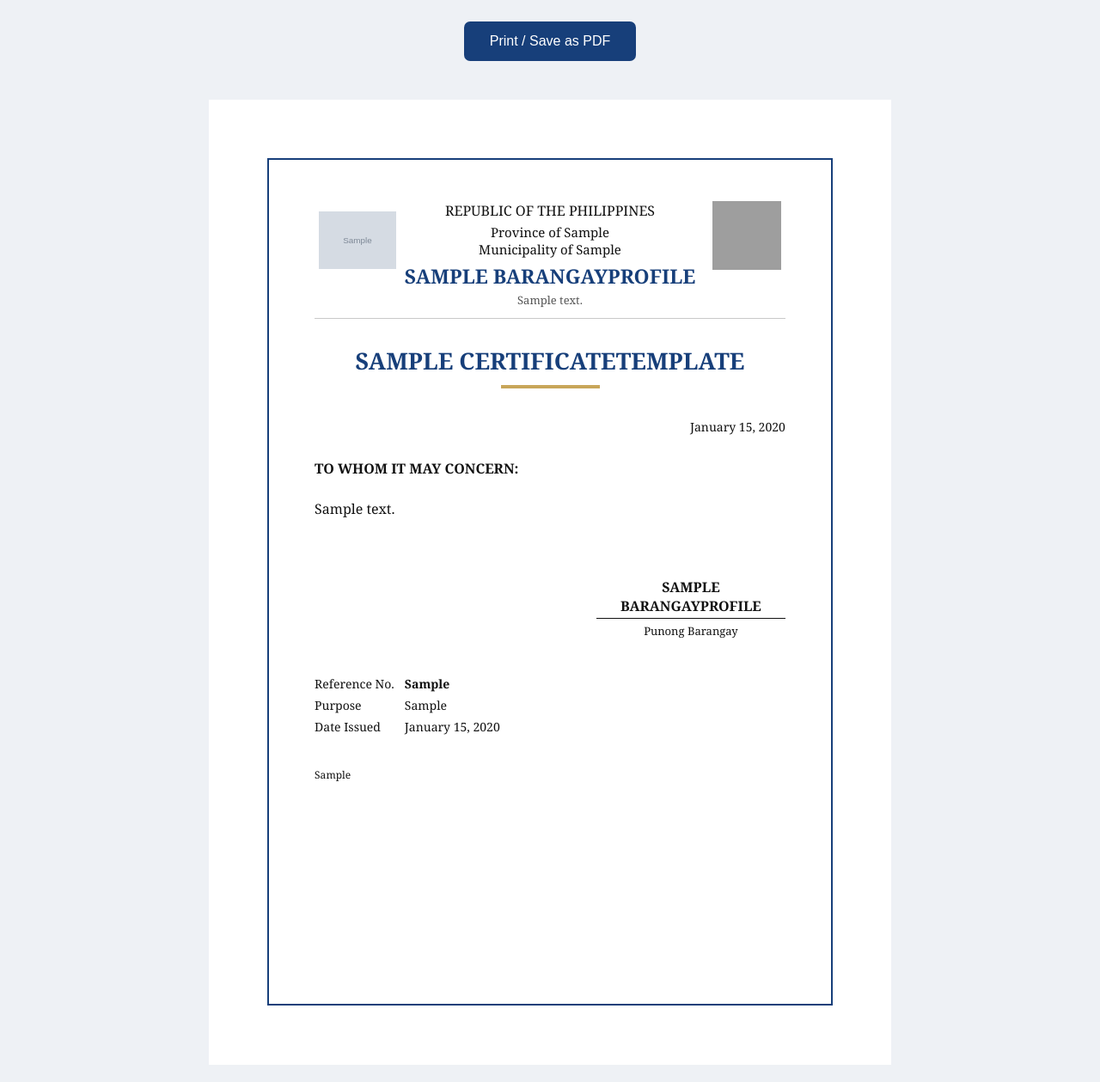
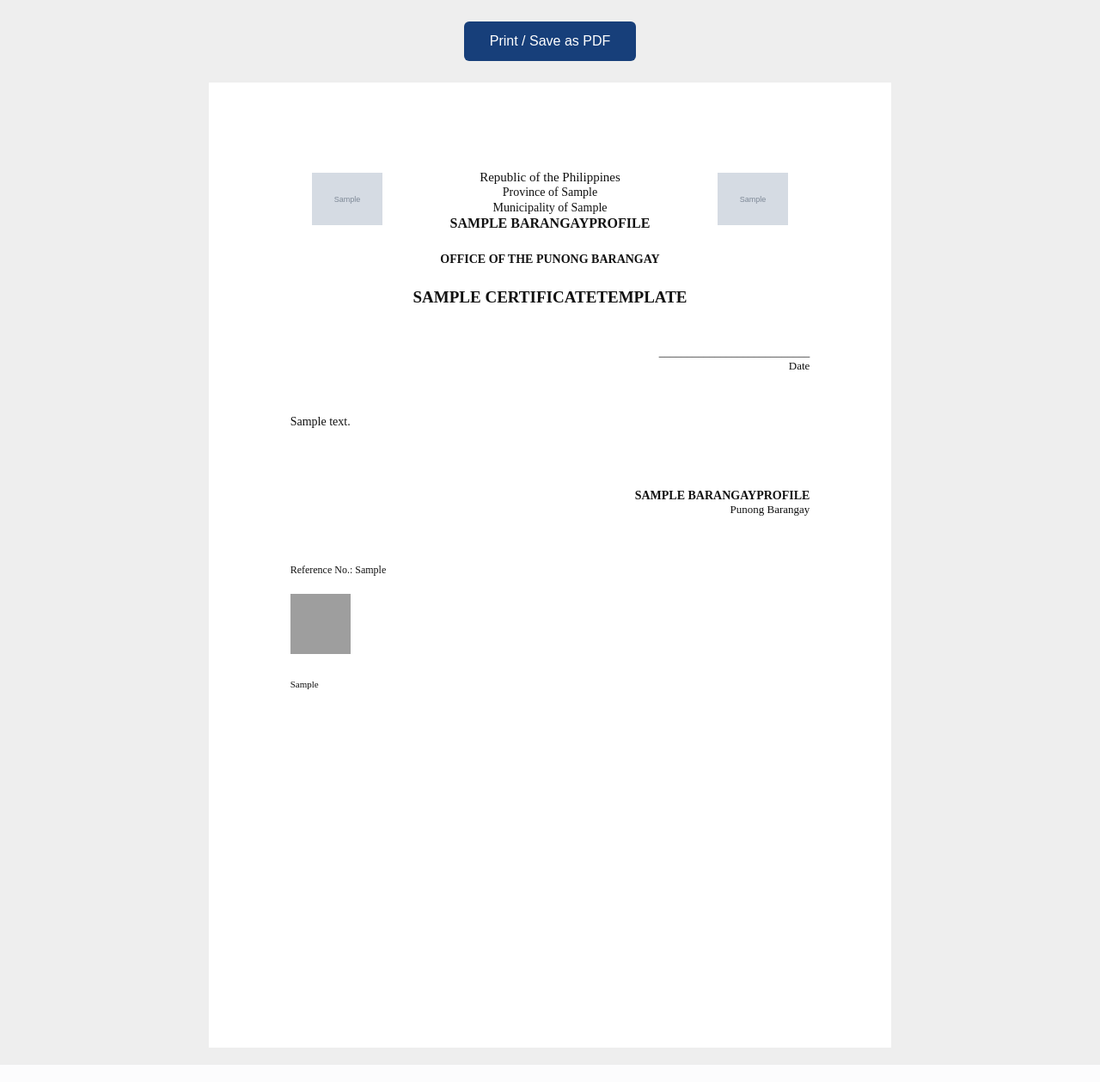
Before and after one commit to brypielago-lang/barangay, a Django app: page /requests/1/document/ in a window 1280 px wide. Shown: the whole page at 86% size. Run offline with Django 5.2, Linux system fonts and the light colour scheme; a user stored in the database is signed in; data comes from the database, SQL or seed files in the repository; tables that the repository leaves empty hold one stand-in row (values such as "Sample post"); grey boxes marked "Sample" are stand-in pictures; grey boxes are pictures that could not be loaded.

Commit message:
Refactor certificate_print.html for improved styling
Updated styles and structure for certificate print template.

```diff
--- a/core/templates/core/certificate_print.html
+++ b/core/templates/core/certificate_print.html
@@ -2,10 +2,10 @@
 <html>
 <head>
     <meta charset="UTF-8">
+
     <title>{{ title }}</title>
 
     <style>
-
         @page {
             size: A4;
             margin: 0;
@@ -17,22 +17,19 @@
 
         body {
             margin: 0;
-            background: #eef1f5;
-            font-family: Georgia, "Times New Roman", serif;
+            background: #eeeeee;
+            font-family: "Times New Roman", Times, serif;
             color: #111;
         }
 
-        .toolbar {
-            text-align: center;
-            padding: 25px;
-        }
-
-        .print-btn {
+        .print-button {
+            display: block;
+            margin: 25px auto;
+            padding: 14px 30px;
             background: #173f7a;
             color: white;
             border: none;
-            padding: 14px 30px;
-            border-radius: 7px;
+            border-radius: 6px;
             font-size: 16px;
             cursor: pointer;
         }
@@ -42,226 +39,130 @@
             min-height: 297mm;
             margin: 20px auto;
             background: white;
-            padding: 18mm 18mm;
-            position: relative;
+            padding: 25mm 25mm 22mm 25mm;
         }
 
-        .border {
-            border: 2px solid #173f7a;
-            min-height: 261mm;
-            padding: 12mm 14mm;
-            position: relative;
+        /* HEADER */
+        .header {
+            width: 100%;
+            display: table;
+            table-layout: fixed;
+            margin-bottom: 8px;
         }
 
-        /* =========================
-           HEADER
-        ========================= */
-
-        .header {
+        .logo-cell {
+            display: table-cell;
+            width: 22%;
+            vertical-align: middle;
             text-align: center;
-            position: relative;
-            min-height: 115px;
         }
 
         .logo {
-            position: absolute;
-            left: 5px;
-            top: 0;
-            width: 90px;
-            height: 90px;
+            width: 82px;
+            height: 82px;
             object-fit: contain;
         }
 
-        .qr {
-            position: absolute;
-            right: 5px;
-            top: 0;
-            width: 80px;
-            height: 80px;
+        .header-center {
+            display: table-cell;
+            width: 56%;
+            text-align: center;
+            vertical-align: middle;
+            line-height: 1.25;
         }
 
         .republic {
-            font-size: 16px;
-            margin-top: 3px;
+            font-size: 15px;
         }
 
         .province {
-            font-size: 15px;
-            margin-top: 4px;
+            font-size: 14px;
         }
 
         .municipality {
-            font-size: 15px;
+            font-size: 14px;
         }
 
-        .barangay-name {
-            font-size: 23px;
+        .barangay {
+            font-size: 16px;
             font-weight: bold;
-            color: #173f7a;
-            margin-top: 5px;
             text-transform: uppercase;
         }
 
-        .address {
-            font-size: 13px;
-            color: #555;
-            margin-top: 3px;
+        .office {
+            text-align: center;
+            font-weight: bold;
+            font-size: 14px;
+            margin-top: 18px;
         }
 
-        .divider {
-            border: 0;
-            border-top: 1px solid #c9c9c9;
-            margin: 12px 0 30px;
-        }
-
-        /* =========================
-           TITLE
-        ========================= */
-
-        .title {
+        /* TITLE */
+        .certificate-title {
             text-align: center;
-            font-size: 27px;
-            color: #173f7a;
+            font-size: 19px;
             font-weight: bold;
-            margin: 0 0 35px;
+            margin-top: 25px;
+            margin-bottom: 45px;
             text-transform: uppercase;
         }
 
-        .gold-line {
-            width: 115px;
-            height: 4px;
-            background: #c8a65a;
-            margin: -25px auto 35px;
+        /* DATE */
+        .date {
+            text-align: right;
+            font-size: 13px;
+            margin-bottom: 45px;
         }
 
-        /* =========================
-           BODY
-        ========================= */
-
+        /* BODY */
         .content {
-            font-size: 16px;
-            line-height: 1.8;
+            font-size: 14px;
+            line-height: 1.75;
             text-align: justify;
         }
 
         .content p {
-            margin: 0 0 18px;
+            margin-bottom: 20px;
         }
 
-        .concern {
-            font-weight: bold;
-            margin-bottom: 25px;
-        }
-
-        /* =========================
-           DATE
-        ========================= */
-
-        .date {
+        /* SIGNATURE */
+        .signature {
+            margin-top: 65px;
+            width: 100%;
             text-align: right;
-            margin-top: 10px;
-            margin-bottom: 25px;
-            font-size: 14px;
-        }
-
-        /* =========================
-           SIGNATURE
-        ========================= */
-
-        .signature-area {
-            margin-top: 65px;
-            display: flex;
-            justify-content: flex-end;
-        }
-
-        .signature {
-            text-align: center;
-            width: 220px;
         }
 
         .signature-name {
             font-weight: bold;
             text-transform: uppercase;
-            border-bottom: 1px solid #111;
-            padding-bottom: 3px;
-        }
-
-        .signature-title {
-            font-size: 13px;
-            margin-top: 5px;
-        }
-
-        /* =========================
-           DETAILS
-        ========================= */
-
-        .details {
-            margin-top: 40px;
             font-size: 14px;
         }
 
-        .details table {
-            border-collapse: collapse;
+        .signature-position {
+            font-size: 13px;
         }
 
-        .details td {
-            padding: 3px 12px 3px 0;
-        }
-
-        /* =========================
-           FOOTER
-        ========================= */
-
-        .footer {
-            margin-top: 35px;
+        /* REFERENCE */
+        .reference {
+            margin-top: 55px;
             font-size: 12px;
         }
 
-        /* =========================
-           RESIDENCY STYLE
-        ========================= */
-
-        .residency .border {
-            border: none;
+        /* QR */
+        .qr-section {
+            margin-top: 20px;
+            text-align: left;
         }
 
-        .residency .logo {
-            width: 90px;
-            height: 90px;
-            left: 0;
+        .qr {
+            width: 70px;
+            height: 70px;
         }
 
-        .residency .qr {
-            display: none;
+        /* FOOTER */
+        .footer {
+            margin-top: 25px;
+            font-size: 11px;
         }
-
-        .residency .header {
-            padding-left: 80px;
-            padding-right: 20px;
-        }
-
-        .residency .title {
-            color: #111;
-            font-size: 23px;
-            margin-top: 20px;
-        }
-
-        .residency .gold-line {
-            display: none;
-        }
-
-        .residency .content {
-            font-size: 15px;
-            line-height: 1.65;
-        }
-
-        .residency .signature-area {
-            margin-top: 100px;
-        }
-
-        /* =========================
-           PRINT
-        ========================= */
 
         @media print {
 
@@ -269,7 +170,7 @@
                 background: white;
             }
 
-            .toolbar {
+            .print-button {
                 display: none;
             }
 
@@ -277,125 +178,40 @@
                 margin: 0;
                 width: 210mm;
                 min-height: 297mm;
+                padding: 25mm 25mm 22mm 25mm;
             }
-
         }
-
     </style>
 </head>
 
 <body>
 
-<div class="toolbar">
-    <button class="print-btn" onclick="window.print()">
+<button class="print-button" onclick="window.print()">
     Print / Save as PDF
 </button>
+
+<div class="paper">
+
+    <!-- HEADER -->
+    <div class="header">
+
+        <!-- BARANGAY LOGO -->
+        <div class="logo-cell">
+            {% if barangay.logo %}
+                <img
+                    src="{{ barangay.logo.url }}"
+                    class="logo"
+                    alt="Barangay Logo"
+                >
+            {% endif %}
         </div>
 
 
-<div class="paper">
-
-    {% if item.certificate_type == 'residency' %}
-
-    <!-- ==================================
-         CERTIFICATE OF RESIDENCY
-    =================================== -->
-
-    <div class="border residency">
-
-        <div class="header">
-
-            {% if barangay.logo %}
-                <img
-                    class="logo"
-                    src="{{ barangay.logo.url }}"
-                    alt="Barangay Logo"
-                >
-            {% endif %}
-
-            <div class="province">
-                Province of {{ barangay.province }}
-            </div>
-
-            <div class="municipality">
-                Municipality of {{ barangay.municipality }}
-            </div>
-
-            <div class="barangay-name">
-                {{ barangay.name }}
-            </div>
-
-            <div style="margin-top: 25px; font-weight: bold;">
-                OFFICE OF THE BARANGAY CAPTAIN
-            </div>
-
-        </div>
-
-        <div class="title">
-            {{ title }}
-        </div>
-
-        <div class="content">
-
-            <p class="concern">
-                TO WHOM IT MAY CONCERN:
-            </p>
-
-            {{ body|linebreaks }}
-
-        </div>
-
-        <div class="signature-area">
-
-            <div class="signature">
-
-                <div class="signature-name">
-                    {{ barangay.captain_name|default:"Barangay Captain" }}
-                </div>
-
-                <div class="signature-title">
-                    Punong Barangay
-                </div>
-
-            </div>
-
-        </div>
-
-        {% if footer %}
-        <div class="footer">
-            {{ footer|linebreaks }}
-        </div>
-        {% endif %}
-
-    </div>
-
-
-    {% else %}
-
-    <!-- ==================================
-         BARANGAY CLEARANCE / OTHER
-    =================================== -->
-
-    <div class="border">
-
-        <div class="header">
-
-            {% if barangay.logo %}
-                <img
-                    class="logo"
-                    src="{{ barangay.logo.url }}"
-                    alt="Barangay Logo"
-                >
-            {% endif %}
-
-            <img
-                class="qr"
-                src="{% url 'qr_code' item.verification_token %}"
-                alt="Verification QR"
-            >
+        <!-- CENTER INFORMATION -->
+        <div class="header-center">
 
             <div class="republic">
-                REPUBLIC OF THE PHILIPPINES
+                Republic of the Philippines
             </div>
 
             <div class="province">
@@ -406,78 +222,125 @@
                 Municipality of {{ barangay.municipality }}
             </div>
 
-            <div class="barangay-name">
+            <div class="barangay">
                 {{ barangay.name }}
-            </div>
-
-            <div class="address">
-                {{ barangay.address }}
             </div>
 
         </div>
 
-        <hr class="divider">
 
-        <div class="title">
+        <!-- MUNICIPALITY LOGO -->
+        <div class="logo-cell">
+            {% if barangay.municipality_logo %}
+                <img
+                    src="{{ barangay.municipality_logo.url }}"
+                    class="logo"
+                    alt="Municipality Logo"
+                >
+            {% endif %}
+        </div>
+
+    </div>
+
+
+    <!-- OFFICE -->
+    <div class="office">
+        OFFICE OF THE PUNONG BARANGAY
+    </div>
+
+
+    <!-- TITLE -->
+    <div class="certificate-title">
         {{ title }}
     </div>
 
-        <div class="gold-line"></div>
 
+    <!-- DATE -->
     <div class="date">
-            {{ item.reviewed_at|date:"F j, Y" }}
+        ___________________________<br>
+        Date
     </div>
 
+
+    <!-- BODY -->
     <div class="content">
 
-            <p class="concern">
-                TO WHOM IT MAY CONCERN:
+        {% if item.certificate_type == 'indigency' %}
+
+            <p>
+                <b>TO WHOM IT MAY CONCERN:</b>
             </p>
+
+            <p>
+                This is to certify that
+                <b>{{ item.resident.full_name }}</b>,
+                of legal age, Filipino and resident of
+                {{ item.resident.address }},
+                is in the list of indigent families of
+                {{ barangay.name }},
+                {{ barangay.municipality }},
+                {{ barangay.province }}.
+            </p>
+
+            <p>
+                This certification is issued upon the request
+                of the above-named person for
+                <b>{{ item.purpose }}</b>
+                purposes and for whatever legal purposes
+                it may serve.
+            </p>
+
+            <p>
+                Issued this
+                {{ item.reviewed_at|date:"jS" }}
+                day of
+                {{ item.reviewed_at|date:"F Y" }}
+                at {{ barangay.name }},
+                {{ barangay.municipality }},
+                {{ barangay.province }},
+                Philippines.
+            </p>
+
+        {% else %}
 
             {{ body|linebreaks }}
 
+        {% endif %}
+
     </div>
 
-        <div class="signature-area">
 
+    <!-- SIGNATURE -->
     <div class="signature">
 
         <div class="signature-name">
-                    {{ barangay.captain_name|default:"Barangay Captain" }}
+            {{ barangay.captain_name|default:"PUNONG BARANGAY" }}
         </div>
 
-                <div class="signature-title">
+        <div class="signature-position">
             Punong Barangay
         </div>
 
     </div>
 
+
+    <!-- REFERENCE -->
+    <div class="reference">
+        Reference No.: {{ item.reference_no }}
     </div>
 
-        <div class="details">
 
-            <table>
+    <!-- QR -->
+    <div class="qr-section">
 
-                <tr>
-                    <td>Reference No.</td>
-                    <td><strong>{{ item.reference_no }}</strong></td>
-                </tr>
-
-                <tr>
-                    <td>Purpose</td>
-                    <td>{{ item.purpose }}</td>
-                </tr>
-
-                <tr>
-                    <td>Date Issued</td>
-                    <td>
-                        {{ item.reviewed_at|date:"F j, Y" }}
-                    </td>
-                </tr>
-
-            </table>
+        <img
+            class="qr"
+            src="{% url 'qr_code' item.verification_token %}"
+            alt="Verification QR Code"
+        >
 
     </div>
+
 
     {% if footer %}
         <div class="footer">
@@ -487,9 +350,5 @@
 
 </div>
 
-    {% endif %}
-
-</div>
-
 </body>
 </html>
```
Lines whose indentation alone changed are shown as unchanged.
